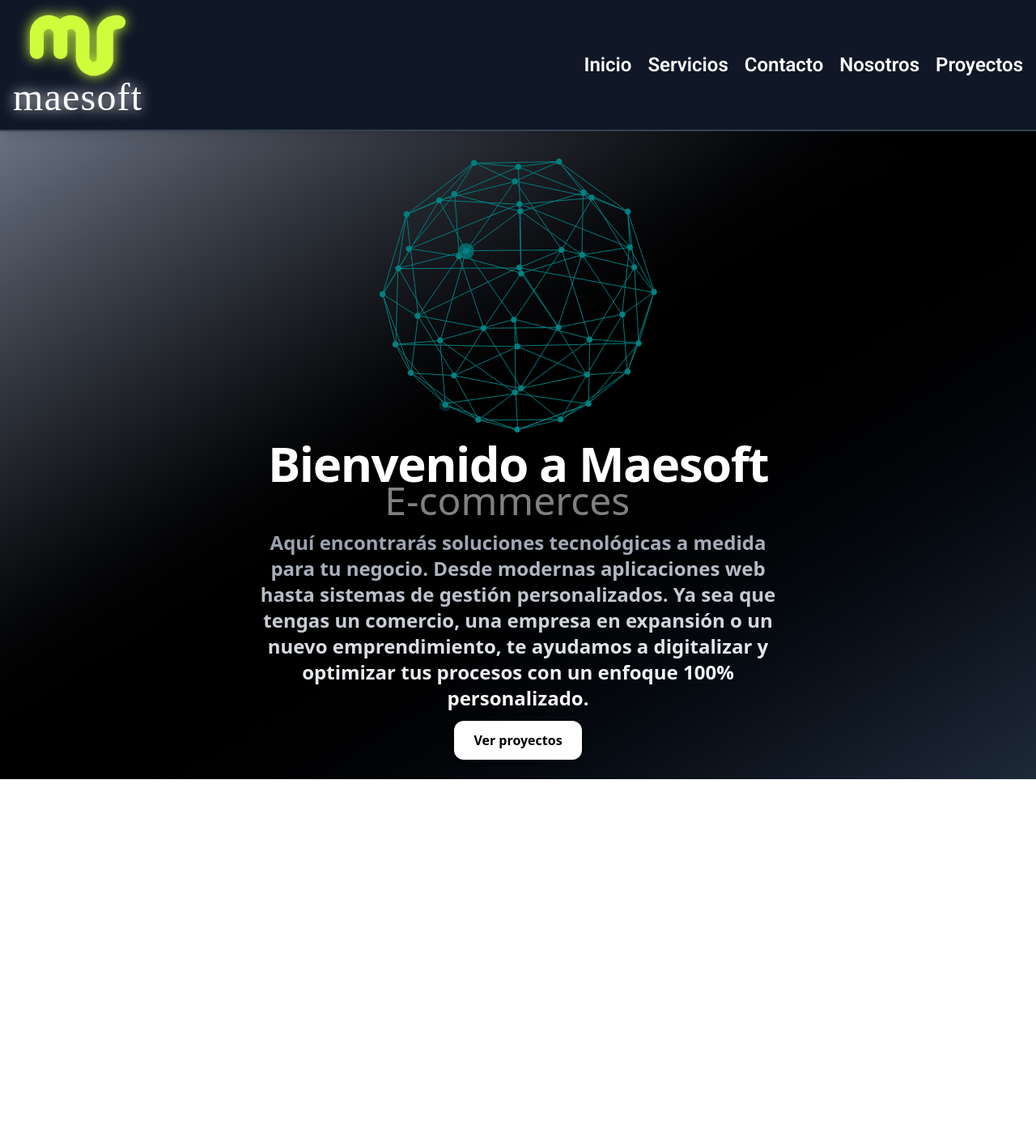
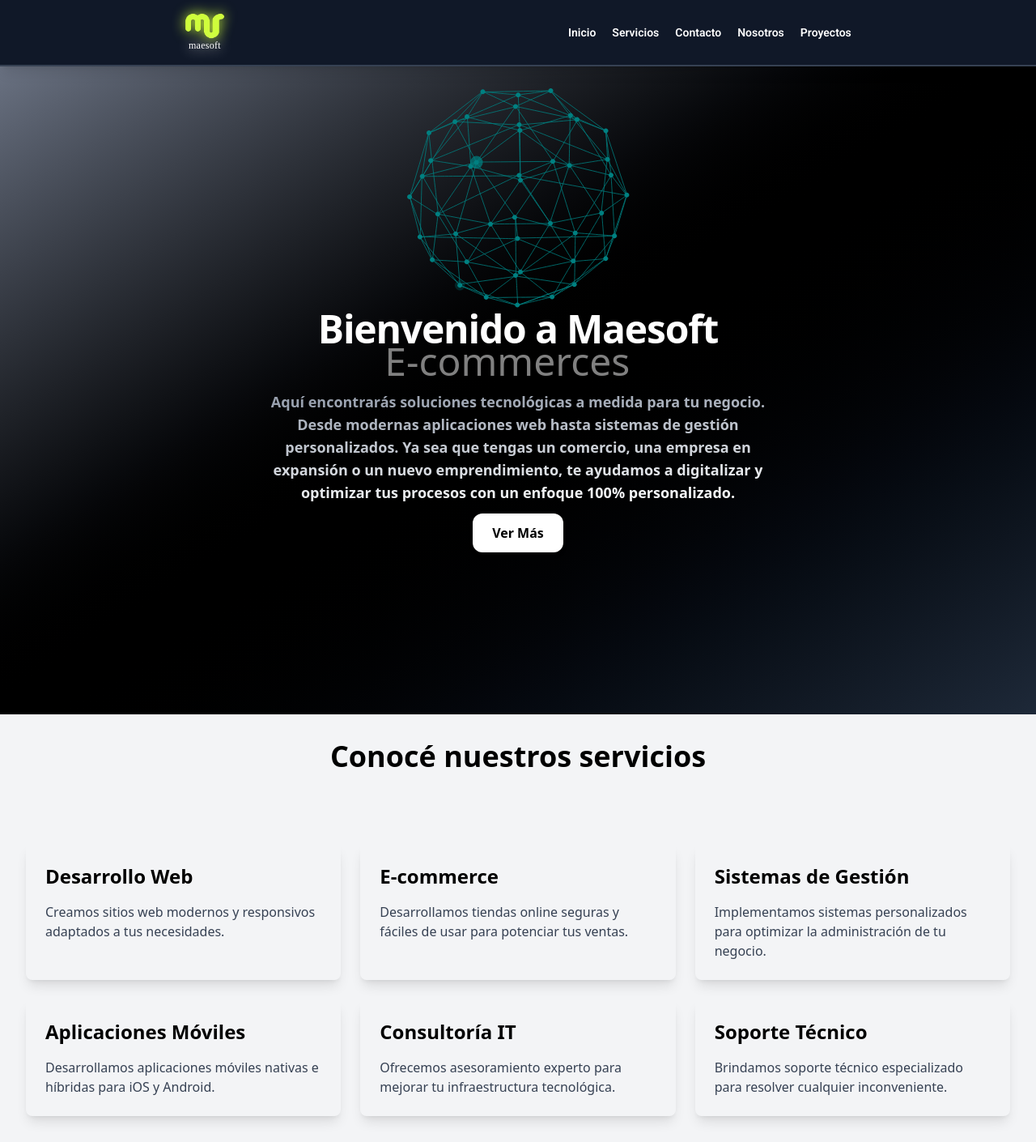
Before and after one commit to Maesoft/maesoft-site, a React (Vite) app: page / in a window 1280 px wide. Shown: the whole page at 81% size. Before the commit the page ends 962 px from the top, so only its background shows below. Built offline with nearby package versions, Linux system fonts and the light colour scheme; a web font is replaced by a local one.

Commit message:
Servicios

```diff
--- a/src/App.jsx
+++ b/src/App.jsx
@@ -1,11 +1,13 @@
 import "./App.css";
 import NavBar from "./components/NavBar";
 import Inicio from "./components/Inicio";
+import Servicios from "./components/Servicios";
 function App() {
   return (
     <>
       <NavBar />
       <Inicio/>
+      <Servicios />
     </>
   );
 }
--- a/src/components/Inicio.jsx
+++ b/src/components/Inicio.jsx
@@ -8,8 +8,8 @@ function Inicio() {
   return (
     <section className="min-h-screen flex justify-center bg-gradient-to-br from-gray-500 via-black to-gray-800 overflow-hidden">
       <motion.div
-        initial={{ y: 60, opacity: 0 }}
-        animate={{ y: 0, opacity: 1 }}
+        initial={{ x: 60, opacity: 0 }}
+        whileInView={{ x: 0, opacity: 1 }}
         transition={{ duration: 0.8, delay: 0.3 }}
         className="text-center px-4 max-w-2xl"
       >
@@ -17,9 +17,9 @@ function Inicio() {
           autoplay
           loop
           src={techAnimation}
-          className="h-100 mx-auto"
+          className="h-100 md:h-80 mx-auto"
         />
-        <h1 className="text-5xl md:text-6xl font-bold text-white -m-5 tracking-tight">
+        <h1 className="text-5xl font-bold text-white -m-5 tracking-tight">
           Bienvenido a Maesoft
         </h1>
         <TypeAnimation
@@ -44,7 +44,7 @@ function Inicio() {
           repeat={Infinity}
           style={{ fontSize: "3em", color: "gray" }}
         />
-        <p className="text-lg md:text-2xl mb-3">
+        <p className="text-lg mb-3">
           <span className="bg-gradient-to-r from-gray-400 to-gray-50 bg-clip-text text-transparent font-semibold">
             Aquí encontrarás soluciones tecnológicas a medida para tu negocio.
             Desde modernas aplicaciones web hasta sistemas de gestión
@@ -56,9 +56,9 @@ function Inicio() {
         <motion.button
           whileHover={{ scale: 1.05 }}
           whileTap={{ scale: 0.95 }}
-          className="bg-white text-black px-6 py-3 rounded-xl font-semibold shadow-md hover:shadow-xl transition-all duration-300"
+          className="bg-white text-black px-6 py-3 rounded-xl font-semibold shadow-md hover:shadow-xl hover:cursor-pointer transition-all duration-300"
         >
-          Ver proyectos
+          Ver Más
         </motion.button>
       </motion.div>
     </section>
--- a/src/components/NavBar.jsx
+++ b/src/components/NavBar.jsx
@@ -14,19 +14,19 @@ function NavBar() {
 
   return (
     <nav className="bg-gray-900 font-mono font-light shadow-lg p-4 sticky top-0 z-50 border-b-2 border-gray-700">
-      <div className="container mx-auto flex justify-between items-center">
+      <div className="container rounded-2xl mx-auto flex justify-between md:justify-around items-center">
         <div className="text-white font-[jaro] font-light text-3xl md:text-5xl flex flex-col items-center cursor-pointer select-none transition-transform duration-300 hover:scale-110">
           <img
             src={logo}
             alt="Logo"
-            className="absolute blur h-5 md:h-20 mb-0 transition-transform duration-300 hover:scale-110"
+            className="absolute blur h-10 md:h-8 mb-0 transition-transform duration-300 hover:scale-110"
           />
-          <img src={logo} alt="Logo" className="h-10 md:h-20 mb-0  " />
-          <div className="relative inline-block">
-            <span className="absolute blur text-white tracking-wide transition-transform duration-300 hover:scale-110">
+          <img src={logo} alt="Logo" className="h-10 md:h-8 mb-0  " />
+          <div className="relative flex items-center justify-center">
+            <span className="absolute left-0 top-0 text-xs text-white tracking-wide blur transition-transform duration-300 hover:scale-110 pointer-events-none">
               maesoft
             </span>
-            <span className="relative text-white tracking-wide -mt-2">
+            <span className="relative left-0 top-0 text-xs text-white tracking-wide">
               maesoft
             </span>
           </div>
@@ -37,7 +37,7 @@ function NavBar() {
         >
           ☰
         </button>
-        <ul className="hidden md:flex space-x-5 font-[Roboto] font-semibold text-sm md:text-2xl">
+        <ul className="hidden md:flex space-x-5 font-[Roboto] font-semibold text-sm">
           {navLinks.map(({ href, label }) => (
             <li key={href}>
               <a
--- /dev/null
+++ b/src/components/Servicios.jsx
@@ -0,0 +1,68 @@
+import { motion } from "framer-motion";
+
+
+function Servicios() {
+  return (
+    <>
+    <section className="bg-gray-100">
+      <motion.div
+        initial={{ y: 60, opacity: 0 }}
+        whileInView={{ y: 0, opacity: 1 }}
+        transition={{ duration: 0.8, delay: 0.3 }}
+        >
+      <div className=" p-8">
+        <h1 className="text-4xl font-bold text-center mb-6">
+          Conocé nuestros servicios
+        </h1>
+      </div>
+        </motion.div>
+      <div className="bg-gray-100 grid grid-cols-1 md:grid-cols-2 lg:grid-cols-3 gap-6 p-8">
+        <div className=" p-6 rounded-lg shadow-lg transition-shadow transition-transform duration-300 hover:shadow-xl hover:scale-105 hover:cursor-pointer">
+          <h2 className="text-2xl font-semibold mb-4">Desarrollo Web</h2>
+          <p className="text-gray-700">
+            Creamos sitios web modernos y responsivos adaptados a tus
+            necesidades.
+          </p>
+        </div>
+        <div className=" p-6 rounded-lg shadow-lg transition-shadow transition-transform duration-300 hover:shadow-xl hover:scale-105 hover:cursor-pointer">
+          <h2 className="text-2xl font-semibold mb-4">E-commerce</h2>
+          <p className="text-gray-700">
+            Desarrollamos tiendas online seguras y fáciles de usar para
+            potenciar tus ventas.
+          </p>
+        </div>
+        <div className=" p-6 rounded-lg shadow-lg transition-shadow transition-transform duration-300 hover:shadow-xl hover:scale-105 hover:cursor-pointer">
+          <h2 className="text-2xl font-semibold mb-4">Sistemas de Gestión</h2>
+          <p className="text-gray-700">
+            Implementamos sistemas personalizados para optimizar la
+            administración de tu negocio.
+          </p>
+        </div>
+        <div className="p-6 rounded-lg shadow-lg transition-shadow transition-transform duration-300 hover:shadow-xl hover:scale-105 hover:cursor-pointer">
+          <h2 className="text-2xl font-semibold mb-4">Aplicaciones Móviles</h2>
+          <p className="text-gray-700">
+            Desarrollamos aplicaciones móviles nativas e híbridas para iOS y
+            Android.
+          </p>
+        </div>
+        <div className="p-6 rounded-lg shadow-lg transition-shadow transition-transform duration-300 hover:shadow-xl hover:scale-105 hover:cursor-pointer">
+          <h2 className="text-2xl font-semibold mb-4">Consultoría IT</h2>
+          <p className="text-gray-700">
+            Ofrecemos asesoramiento experto para mejorar tu infraestructura
+            tecnológica.
+          </p>
+        </div>
+        <div className="p-6 rounded-lg shadow-lg transition-shadow transition-transform duration-300 hover:shadow-xl hover:scale-105 hover:cursor-pointer">
+          <h2 className="text-2xl font-semibold mb-4">Soporte Técnico</h2>
+          <p className="text-gray-700">
+            Brindamos soporte técnico especializado para resolver cualquier
+            inconveniente.
+          </p>
+        </div>
+      </div>
+      </section>
+    </>
+  );
+}
+
+export default Servicios;
```
Also changed, not shown: src/components/NavBar.css (added).
